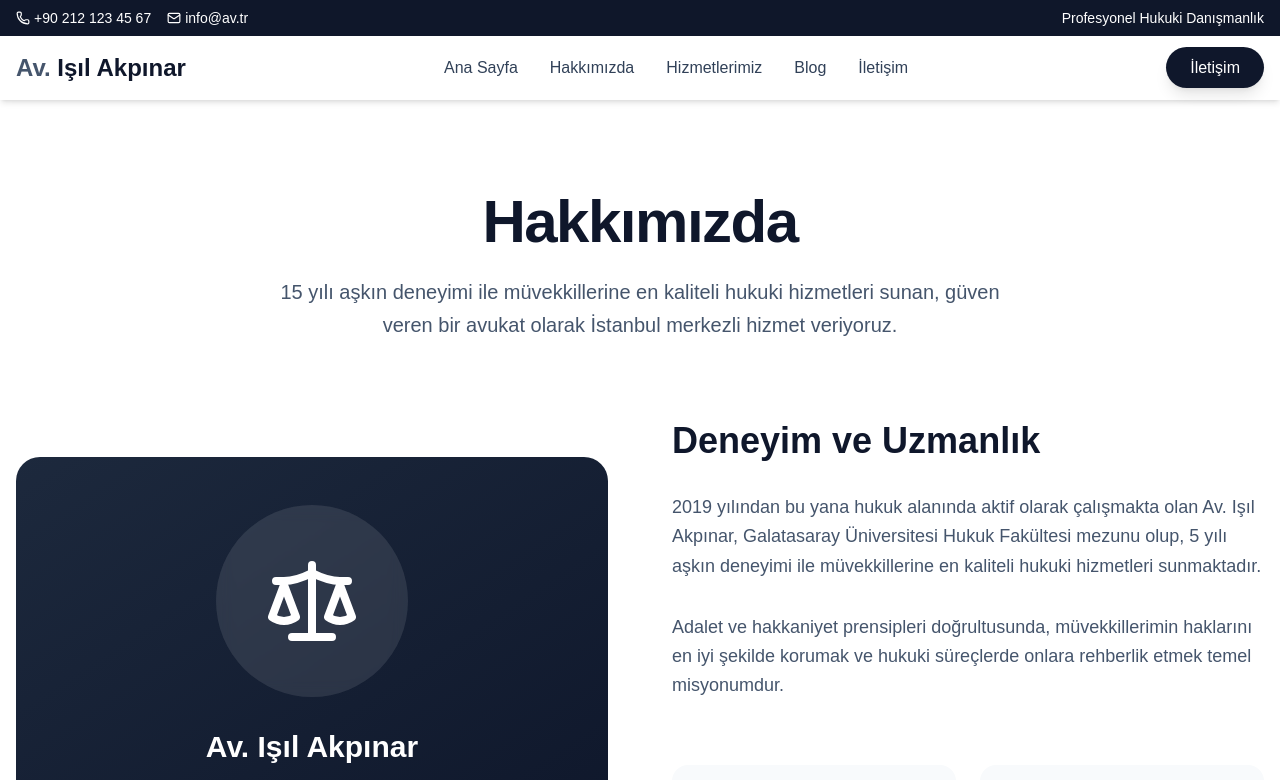
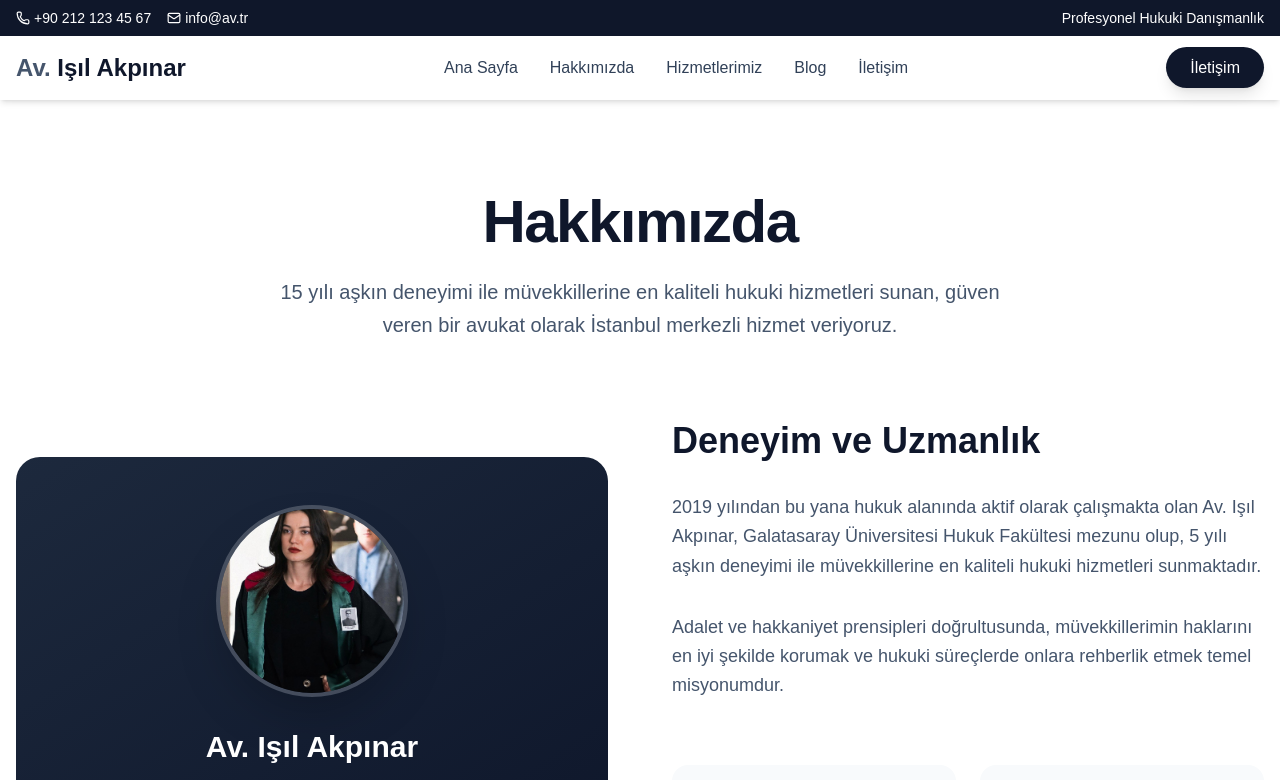
Before and after one commit to alikaanztrk/lawyer-site, a Next.js app: page /hakkimizda in a window 1280 px wide. Shown: the top 780 px of the page. Built offline with nearby package versions, Linux system fonts and the light colour scheme.

Commit message:
Add: Hakkımızda sayfasına profil resmi eklendi

```diff
--- a/src/app/hakkimizda/page.tsx
+++ b/src/app/hakkimizda/page.tsx
@@ -1,5 +1,6 @@
 'use client';
 
+import Image from 'next/image';
 import { Scale, Award, Users, Calendar, MapPin, Phone } from 'lucide-react';
 import { motion } from 'framer-motion';
 
@@ -33,8 +34,15 @@ export default function HakkimizdaPage() {
         >
           <div className="relative">
             <div className="bg-gradient-to-br from-slate-800 to-slate-900 rounded-3xl p-12 text-white">
-              <div className="w-48 h-48 mx-auto bg-white/10 rounded-full mb-8 flex items-center justify-center backdrop-blur-sm">
-                <Scale className="w-24 h-24 text-white" />
+              <div className="w-48 h-48 mx-auto rounded-full mb-8 overflow-hidden border-4 border-white/20 shadow-2xl">
+                <Image
+                  src="/images/db6a08605d87ee01c65b32daff2ad111.jpg"
+                  alt="Av. Işıl Akpınar Profil Fotoğrafı"
+                  width={192}
+                  height={192}
+                  className="w-full h-full object-cover"
+                  priority
+                />
               </div>
               <div className="text-center">
                 <h2 className="text-3xl font-bold mb-3">Av. Işıl Akpınar</h2>
```
Also changed, not shown: public/images/db6a08605d87ee01c65b32daff2ad111.jpg (added).
